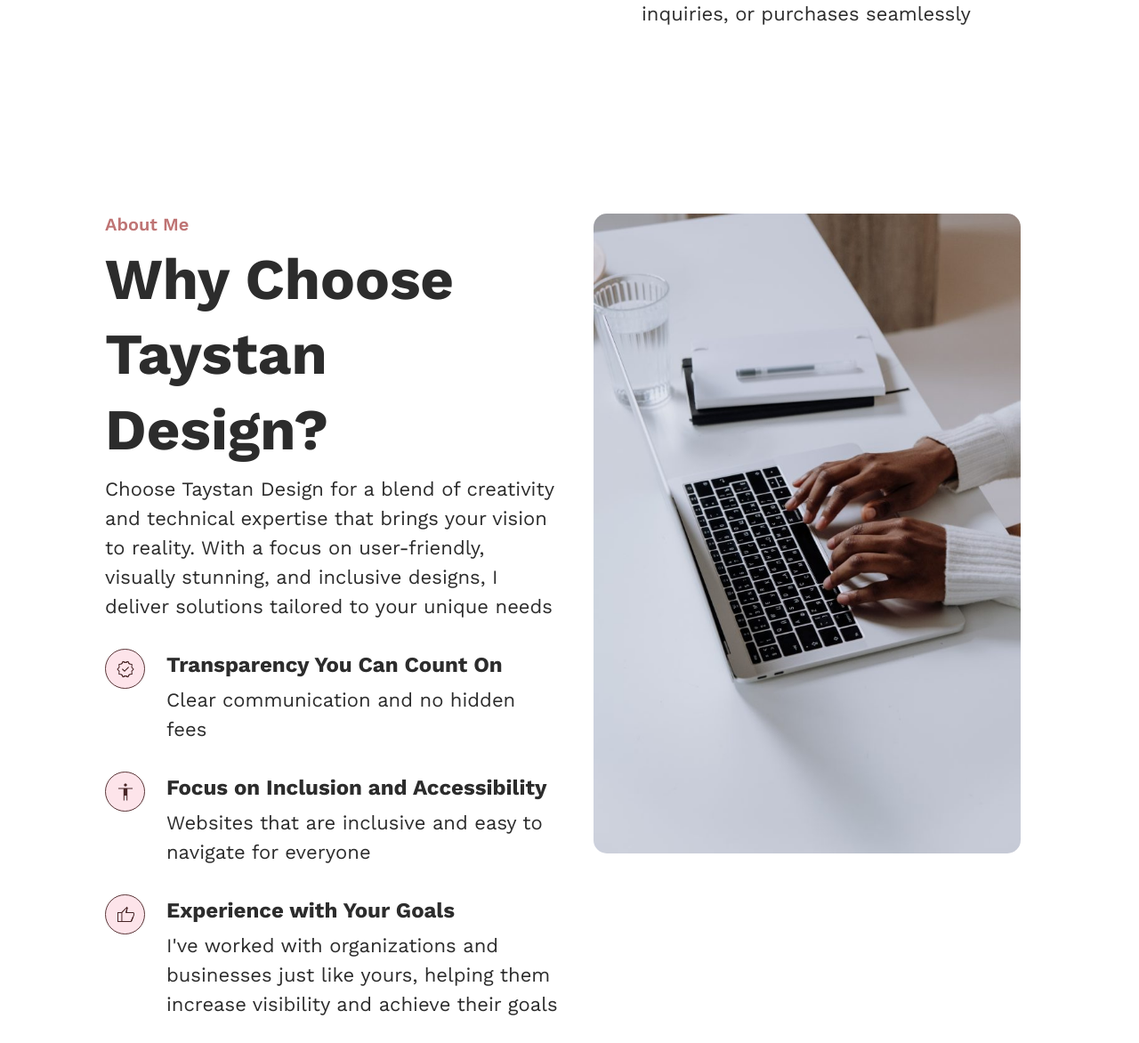
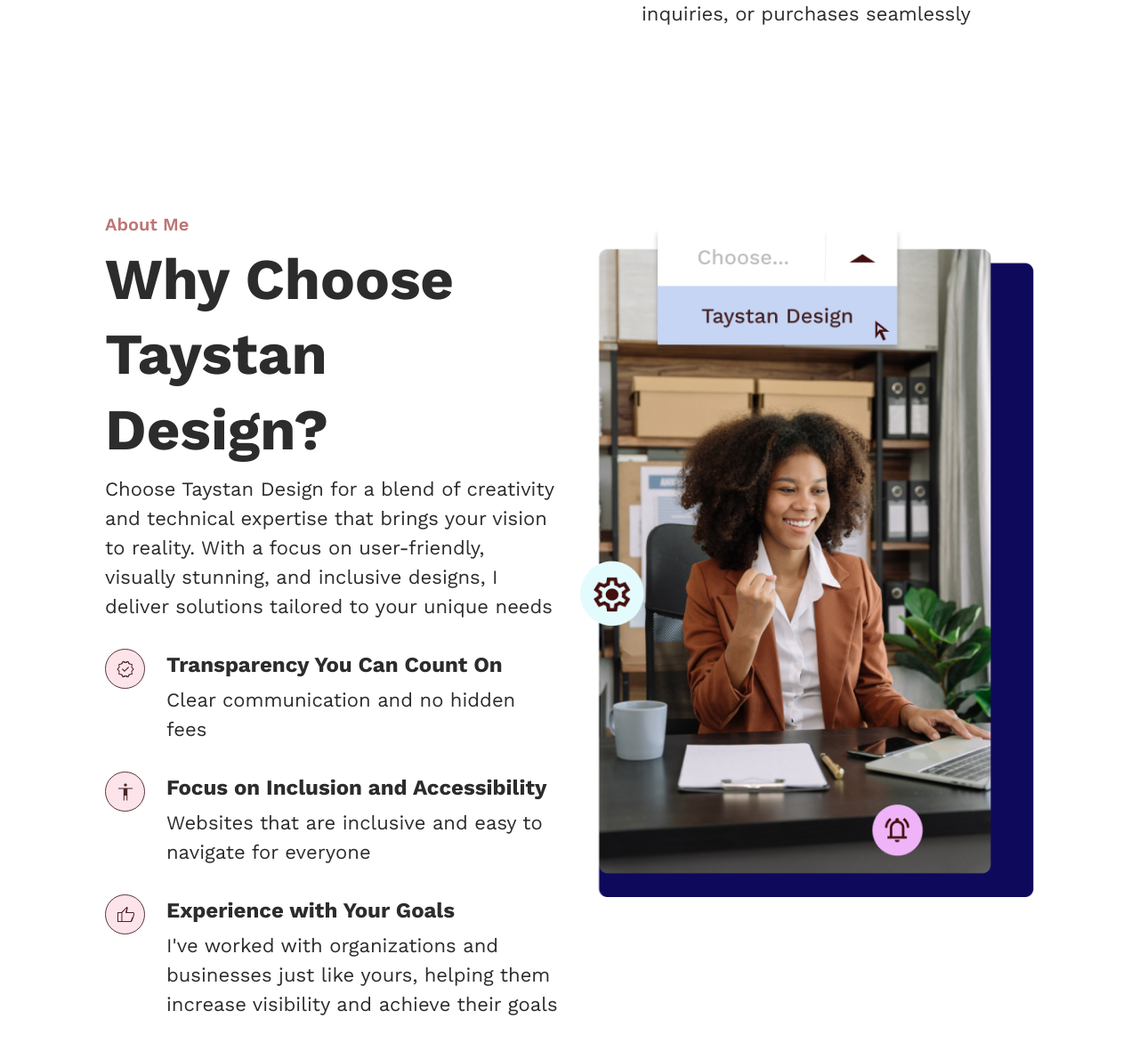
Before and after one commit to tam-114/dev-taystandesign, a PHP site: page / in a window 1280 px wide. Shown: the part 2241-3413 px from the top of the page at 89% size. Run offline with PHP 8.4, Linux system fonts and the light colour scheme; some libraries are stand-ins or nearby versions.

Commit message:
about me img

```diff
--- a/pages/home.php
+++ b/pages/home.php
@@ -139,7 +139,7 @@
                 </div>
             </div>
             <div class="col d-flex justify-content-center align-items-center" data-aos="fade-up" data-aos-duration="1800">
-                <img src="./assets/images/pexels-cottonbro-studio-5076523-683x1024.jpg" alt="" class="about-img img-fluid mx-auto">
+                <img src="./assets/images/about-me-img.png" alt="" class="img-fluid mx-auto">
             </div>
         </div>
     </div>
```
Also changed, not shown: assets/images/about-me-img.png (added).
